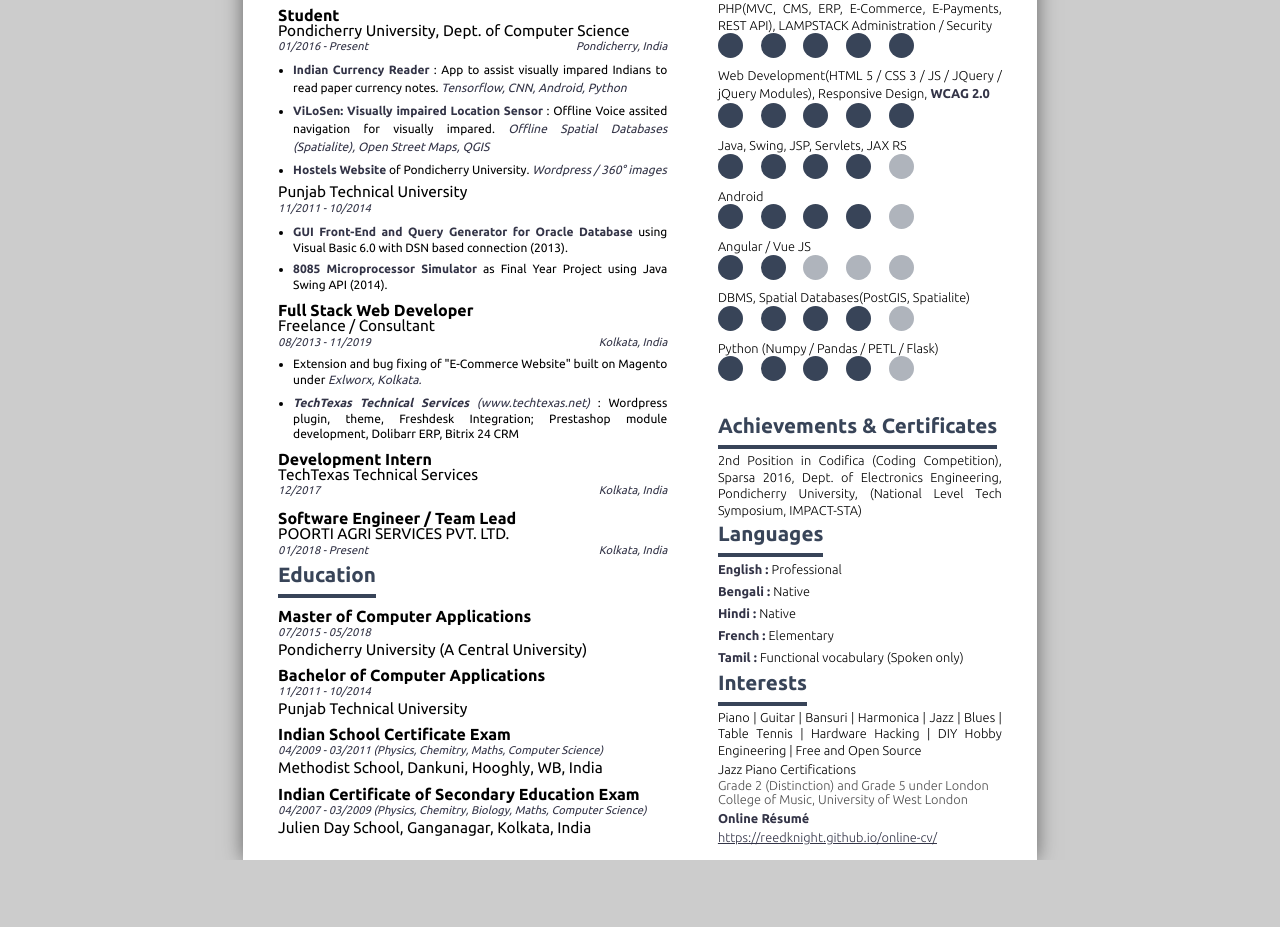
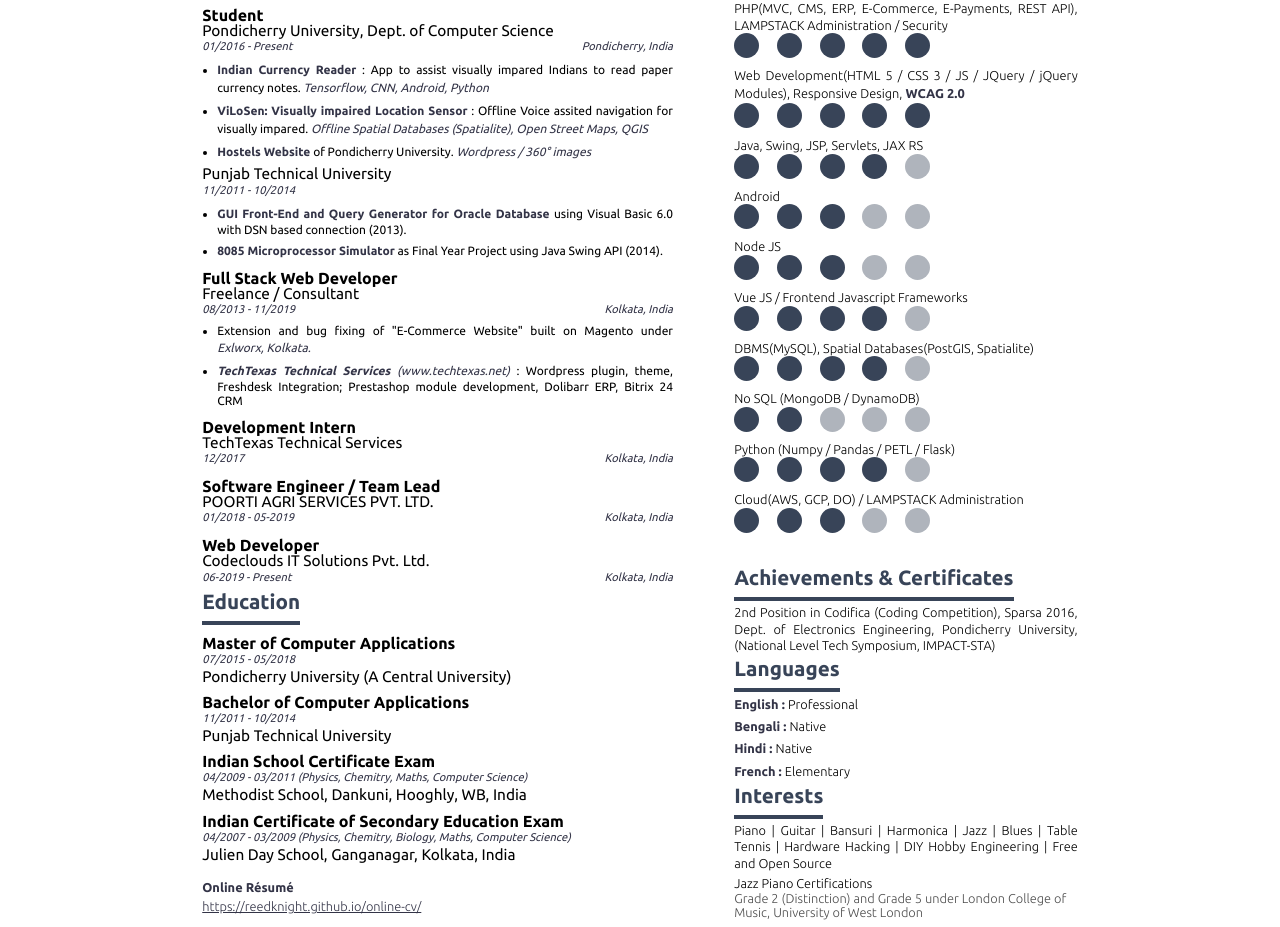
Before and after one commit to reedknight/online-cv, a plain HTML site: page index.html in a window 1280 px wide. Shown: the part 271-1198 px from the top of the page. Before the commit the page ends 1131 px from the top, so only its background shows below. Drawn offline with Linux system fonts and the light colour scheme.

Commit message:
Updates contents

```diff
--- a/index.html
+++ b/index.html
@@ -6,7 +6,7 @@
     <link rel="stylesheet" href="css/master.css">
 </head>
 <body>
-    <page size="A4">
+    <page size="legal">
 
         <section class="container" id="header-1">
             <div class="row">
@@ -26,7 +26,7 @@
                     <p><i class="fa fa-envelope" aria-hidden="true"></i>dutta.shaswata@gmail.com</p>
                 </div>
                 <div class="col-3 center">
-                    <p><i class="fa fa-phone" style="font-size: 1.2em" aria-hidden="true"></i>+91 00000 00000</p>
+                    <p><i class="fa fa-phone" style="font-size: 1.2em" aria-hidden="true"></i>+91 0000 000 000</p>
                 </div>
                 <div class="col-2 center">
                     <p><i class="fa fa-skype" style="font-size: 1.2em" aria-hidden="true"></i>reedknight93</p>
@@ -90,7 +90,15 @@
                             <h3 class="item-heading">Software Engineer / Team Lead</h3>
                             <h5>POORTI AGRI SERVICES PVT. LTD.</h5>
                             <div class="item-date">
-                                <span class="pull-left">01/2018 - Present</span>
+                                <span class="pull-left">01/2018 - 05-2019</span>
+                                <span class="pull-right">Kolkata, India</span>
+                            </div>
+                        </section>
+                        <section class="item">
+                            <h3 class="item-heading">Web Developer</h3>
+                            <h5>Codeclouds IT Solutions Pvt. Ltd.</h5>
+                            <div class="item-date">
+                                <span class="pull-left">06-2019 - Present</span>
                                 <span class="pull-right">Kolkata, India</span>
                             </div>
                         </section>
@@ -123,6 +131,12 @@
                                 <span class="pull-left">04/2007 - 03/2009 (Physics, Chemitry, Biology, Maths, Computer Science)</span>
                             </div>
                             <h5>Julien Day School, Ganganagar, Kolkata, India</h5>
+                        </section>
+                    </div>
+                    <div style="margin-top: 1em">
+                        <section class="item">
+                            <p class="item-heading"><strong>Online Résumé</strong></p>
+                            <p class="item-description"><a href="https://reedknight.github.io/online-cv/">https://reedknight.github.io/online-cv/</a></p>
                         </section>
                     </div>
                 </section>
@@ -160,23 +174,39 @@
                                 <span class="yes"></span>
                                 <span class="yes"></span>
                                 <span class="yes"></span>
+                                <span class="no"></span>
+                                <span class="no"></span>
+                            </div>
+                            <p class="item-heading">Node JS</p>
+                            <div class="skill-rating">
+                                <span class="yes"></span>
+                                <span class="yes"></span>
+                                <span class="yes"></span>
+                                <span class="no"></span>
+                                <span class="no"></span>
+                            </div>
+                            <p class="item-heading">Vue JS / Frontend Javascript Frameworks</p>
+                            <div class="skill-rating">
+                                <span class="yes"></span>
+                                <span class="yes"></span>
+                                <span class="yes"></span>
                                 <span class="yes"></span>
                                 <span class="no"></span>
                             </div>
-                            <p class="item-heading">Angular / Vue JS</p>
+                            <p class="item-heading">DBMS(MySQL), Spatial Databases(PostGIS, Spatialite)</p>
+                            <div class="skill-rating">
+                                <span class="yes"></span>
+                                <span class="yes"></span>
+                                <span class="yes"></span>
+                                <span class="yes"></span>
+                                <span class="no"></span>
+                            </div>
+                            <p class="item-heading">No SQL (MongoDB / DynamoDB)</p>
                             <div class="skill-rating">
                                 <span class="yes"></span>
                                 <span class="yes"></span>
                                 <span class="no"></span>
                                 <span class="no"></span>
-                                <span class="no"></span>
-                            </div>
-                            <p class="item-heading">DBMS, Spatial Databases(PostGIS, Spatialite)</p>
-                            <div class="skill-rating">
-                                <span class="yes"></span>
-                                <span class="yes"></span>
-                                <span class="yes"></span>
-                                <span class="yes"></span>
                                 <span class="no"></span>
                             </div>
                             <p class="item-heading">Python (Numpy / Pandas / PETL / Flask)</p>
@@ -185,6 +215,14 @@
                                 <span class="yes"></span>
                                 <span class="yes"></span>
                                 <span class="yes"></span>
+                                <span class="no"></span>
+                            </div>
+                            <p class="item-heading">Cloud(AWS, GCP, DO) / LAMPSTACK Administration</p>
+                            <div class="skill-rating">
+                                <span class="yes"></span>
+                                <span class="yes"></span>
+                                <span class="yes"></span>
+                                <span class="no"></span>
                                 <span class="no"></span>
                             </div>
                         </section>
@@ -199,7 +237,6 @@
                             <p class="item-heading"><b>Bengali : </b> Native</p>
                             <p class="item-heading"><b>Hindi : </b> Native</p>
                             <p class="item-heading"><b>French : </b> Elementary</p>
-                            <p class="item-heading"><b>Tamil : </b> Functional vocabulary (Spoken only)</p>
                         </section>
                         <h3 class="section-heading">Interests</h3>
                         <section class="item">
@@ -208,10 +245,6 @@
                         <section class="item">
                             <p class="item-heading">Jazz Piano Certifications</p>
                             <p class="item-description">Grade 2 (Distinction) and Grade 5 under London College of Music, University of West London</p>
-                        </section>
-                        <section class="item">
-                            <p class="item-heading"><strong>Online Résumé</strong></p>
-                            <p class="item-description"><a href="https://reedknight.github.io/online-cv/">https://reedknight.github.io/online-cv/</a></p>
                         </section>
                     </div>
                 </section>
```
